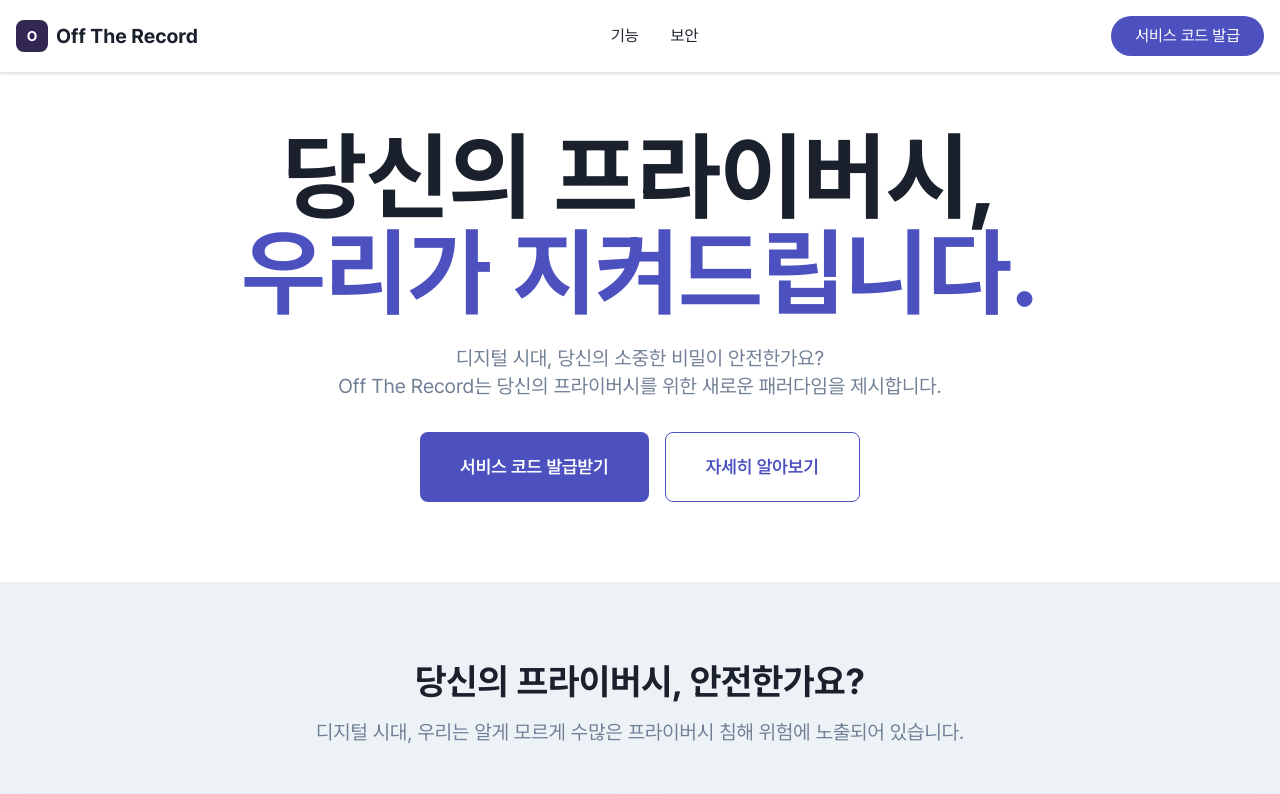
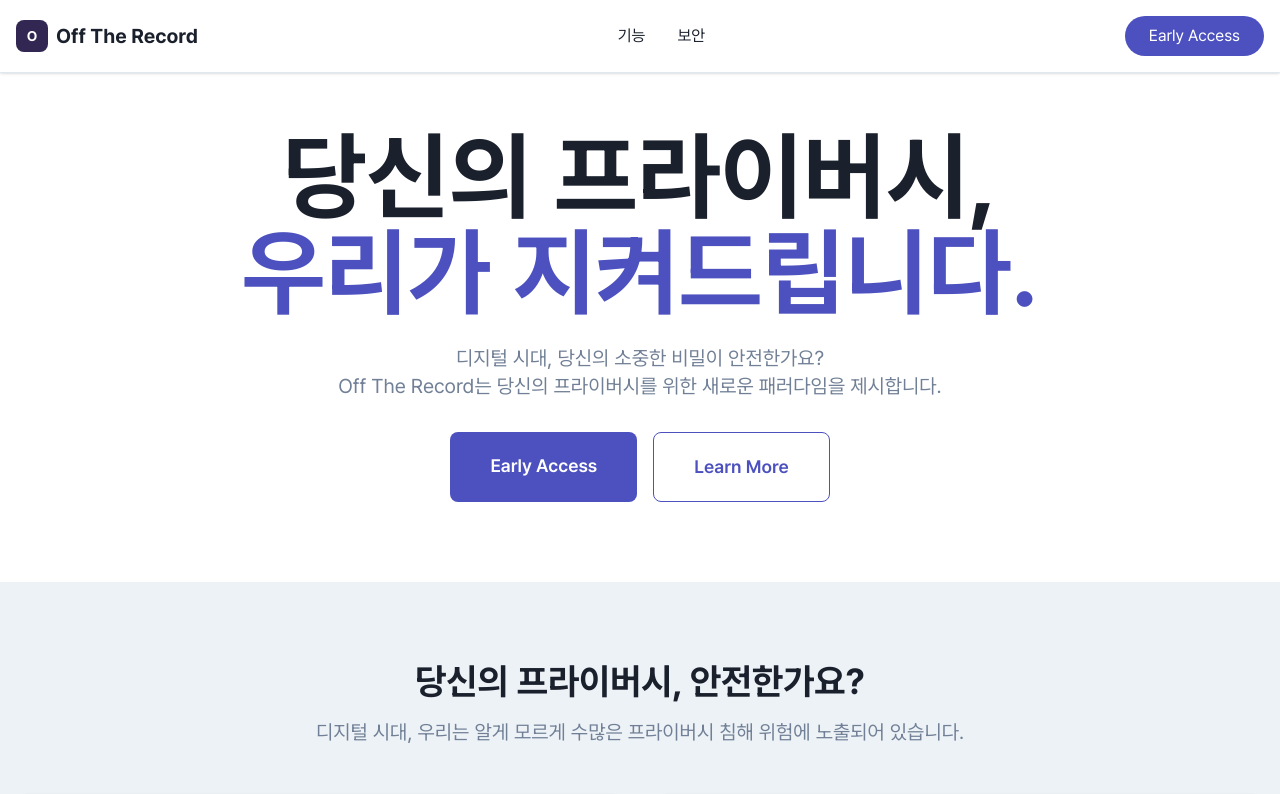
Before and after one commit to kimyeonsik/off-the-record-branding, a Next.js app: page / in a window 1280 px wide. Shown: the top 794 px of the page. Built offline with nearby package versions, Linux system fonts and the light colour scheme.

Commit message:
Refactor: Update button texts and links to 'Early Access'

```diff
--- a/src/app/page.tsx
+++ b/src/app/page.tsx
@@ -68,9 +68,9 @@
             <a href="#features" className="hover:text-primary transition-colors">기능</a>
             <a href="#security" className="hover:text-primary transition-colors">보안</a>
           </div>
-          <button className="bg-primary text-white px-6 py-2 rounded-full hover:bg-primary-darker transition-colors">
-            서비스 코드 발급
-          </button>
+          <a href="#join-us" className="bg-primary text-white px-6 py-2 rounded-full hover:bg-primary-darker transition-colors">
+            Early Access
+          </a>
         </div>
       </nav>
 
@@ -86,12 +86,12 @@
             Off The Record는 당신의 프라이버시를 위한 새로운 패러다임을 제시합니다.
           </p>
           <div className="flex flex-col sm:flex-row gap-4 justify-center">
-            <button className="bg-primary text-white px-10 py-5 rounded-lg text-lg font-semibold hover:bg-primary-darker transition-colors">
-              서비스 코드 발급받기
-            </button>
+            <a href="#join-us" className="bg-primary text-white px-10 py-5 rounded-lg text-lg font-semibold hover:bg-primary-darker transition-colors">
+              Early Access
+            </a>
             <button className="border border-primary text-primary px-10 py-5 rounded-lg text-lg font-semibold hover:bg-primary-dark hover:text-white transition-colors"
               onClick={() => document.getElementById('features')?.scrollIntoView({ behavior: 'smooth' })}>
-              자세히 알아보기
+              Learn More
             </button>
           </div>
         </div>
@@ -358,7 +358,7 @@
                 className="w-full bg-primary text-white px-8 py-4 rounded-lg text-lg font-semibold hover:bg-primary-darker transition-colors"
                 disabled={loading}
               >
-                {loading ? '전송 중...' : '서비스 코드 발급받기'}
+                {loading ? '전송 중...' : 'Get Early Access Code'}
               </button>
             </form>
             {message && (
```
